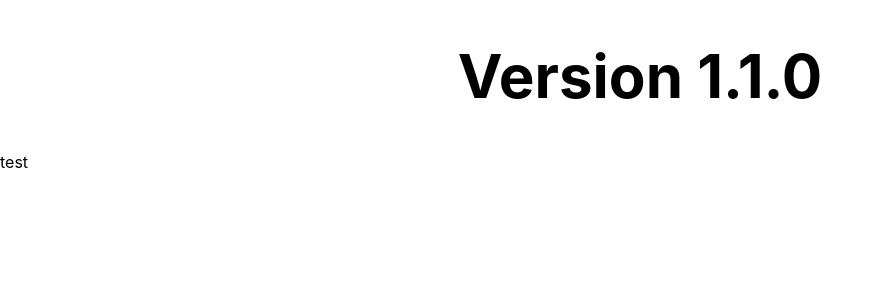
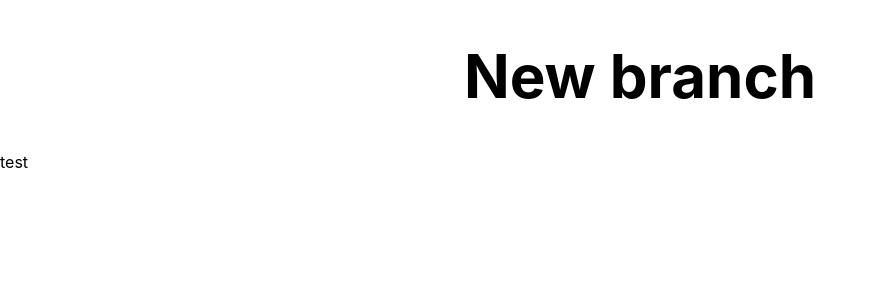
Before and after one commit to DarkCode662432/React-project1, a React (Create React App) app: page / in a window 1280 px wide. Shown: the top 300 px of the page, without its empty margins (0-883 px from the left). Built offline with nearby package versions, Linux system fonts and the light colour scheme.

Commit message:
new branch

```diff
--- a/src/App.js
+++ b/src/App.js
@@ -1,7 +1,7 @@
 function App() {
   return (
     <>
-      <h1 className="test">Version 1.1.0</h1>
+      <h1 className="test">New branch</h1>
       <p>test</p>
     </>
   );
```
